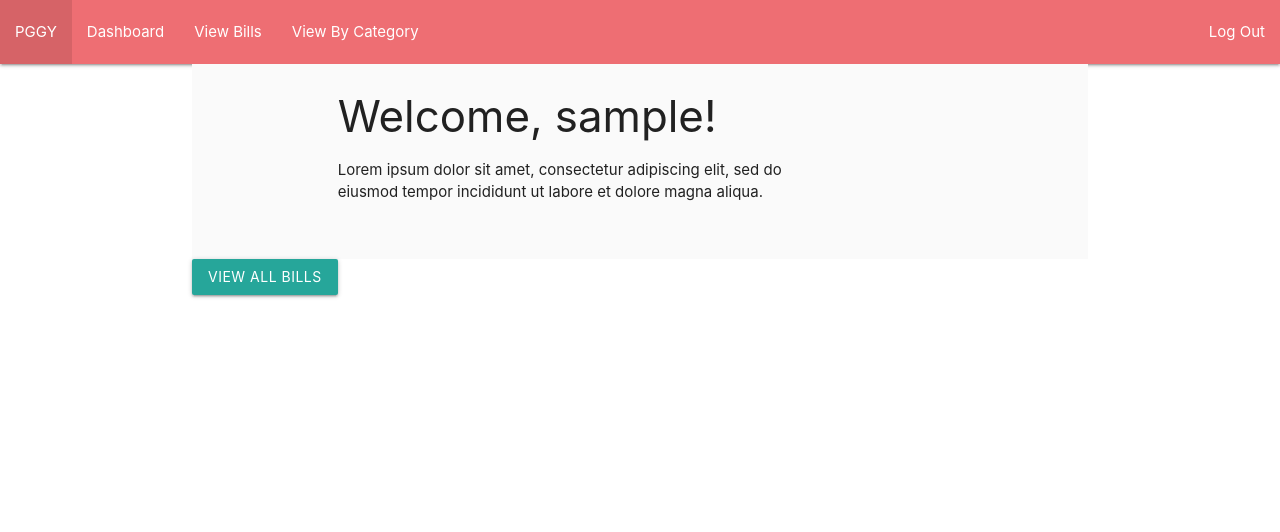
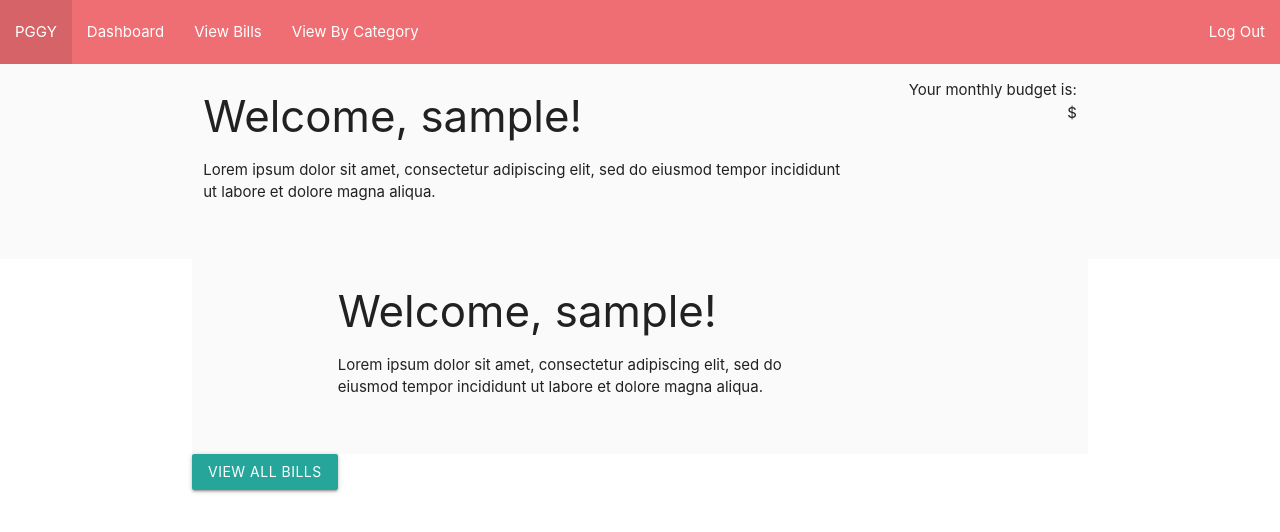
Before and after one commit to madeleinemarie/pygg, a Django app: page /dashboard/ in a window 1280 px wide. Shown: the top 532 px of the page. Run offline with Django 3.2, Linux system fonts and the light colour scheme; the visitor is signed in with stand-in values (Sample User, id 1).

Commit message:
Move user panel back to base template

```diff
--- a/main_app/templates/base.html
+++ b/main_app/templates/base.html
@@ -33,6 +33,17 @@
                 </ul>
             </div>
         </nav>
+        <div class="grey lighten-5" id="user-panel">
+            <div class="container row">
+                <div class="col s12 m9">
+                    <h3>Welcome, {{ user }}!</h3>
+                    <p>Lorem ipsum dolor sit amet, consectetur adipiscing elit, sed do eiusmod tempor incididunt ut labore et dolore magna aliqua.</p>
+                </div>
+                <div class="col s12 m3 right-align" id="user-panel-budget">
+                    <p>Your monthly budget is:<br>${{ user.userinfo.budget }}</p>
+                </div>
+            </div>
+        </div>
         {% else %}
             <ul class="right">
                 <li><a href="{% url 'signup' %}">Sign Up</a></li>
```
Lines whose indentation alone changed are shown as unchanged.
